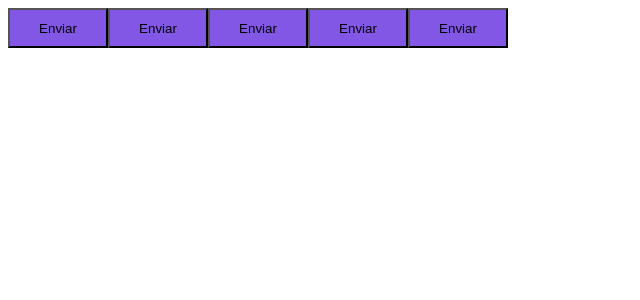
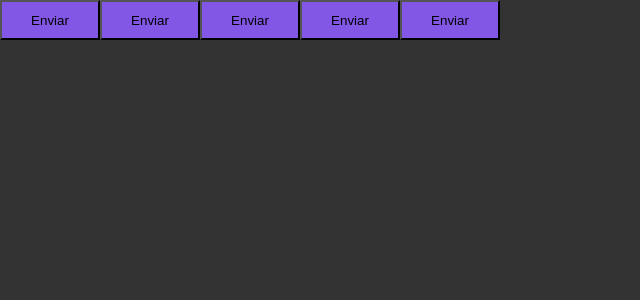
Before and after one commit to guigx7/02-ignite-timer-nf, a React (Vite) app: page / in a window 1280 px wide. Shown: the top 300 px of the page, without its empty margins (0-640 px from the left). Built offline with nearby package versions, Linux system fonts and the light colour scheme.

Commit message:
Configurado o global.ts usando o Styled Components

```diff
--- a/src/App.tsx
+++ b/src/App.tsx
@@ -1,6 +1,7 @@
 import { Button } from "./components/Button";
 import { ThemeProvider } from "styled-components";
 import { defaultTheme } from "./styles/themes/default";
+import { GlobalStyle } from "./styles/global";
 
 export function App() {
   return (
@@ -10,6 +11,8 @@
       <Button variant="success" />
       <Button variant="danger" />
       <Button />
+
+      <GlobalStyle />
     </ThemeProvider>
   );
 }
--- /dev/null
+++ b/src/styles/global.ts
@@ -0,0 +1,15 @@
+import { createGlobalStyle } from "styled-components"
+
+export const GlobalStyle = createGlobalStyle`
+  *{
+    margin: 0;
+    padding: 0;
+    box-sizing: border-box;
+  }
+
+  body{
+    background: #333333;
+    color: #fff;
+  }
+
+`
```
